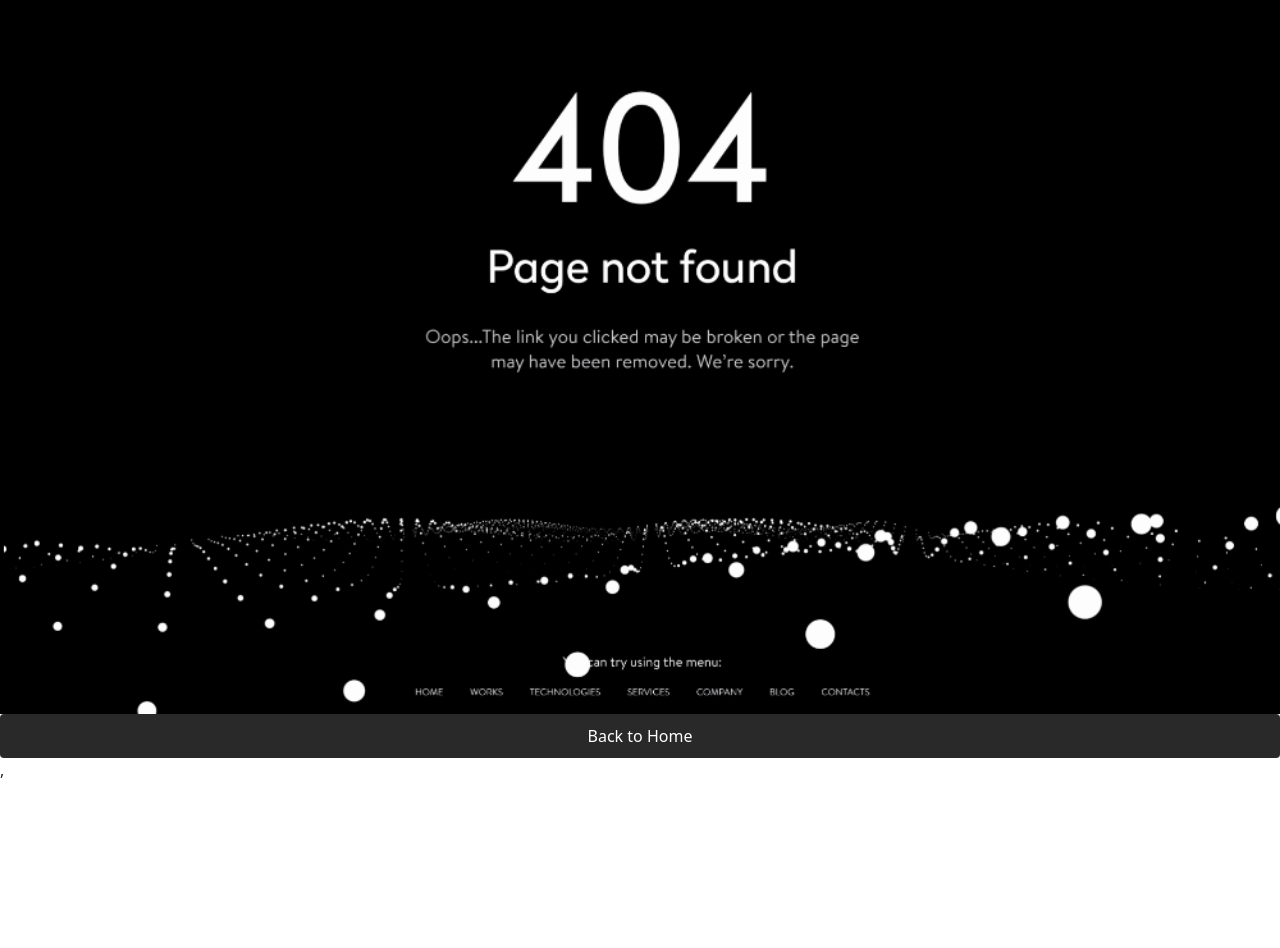
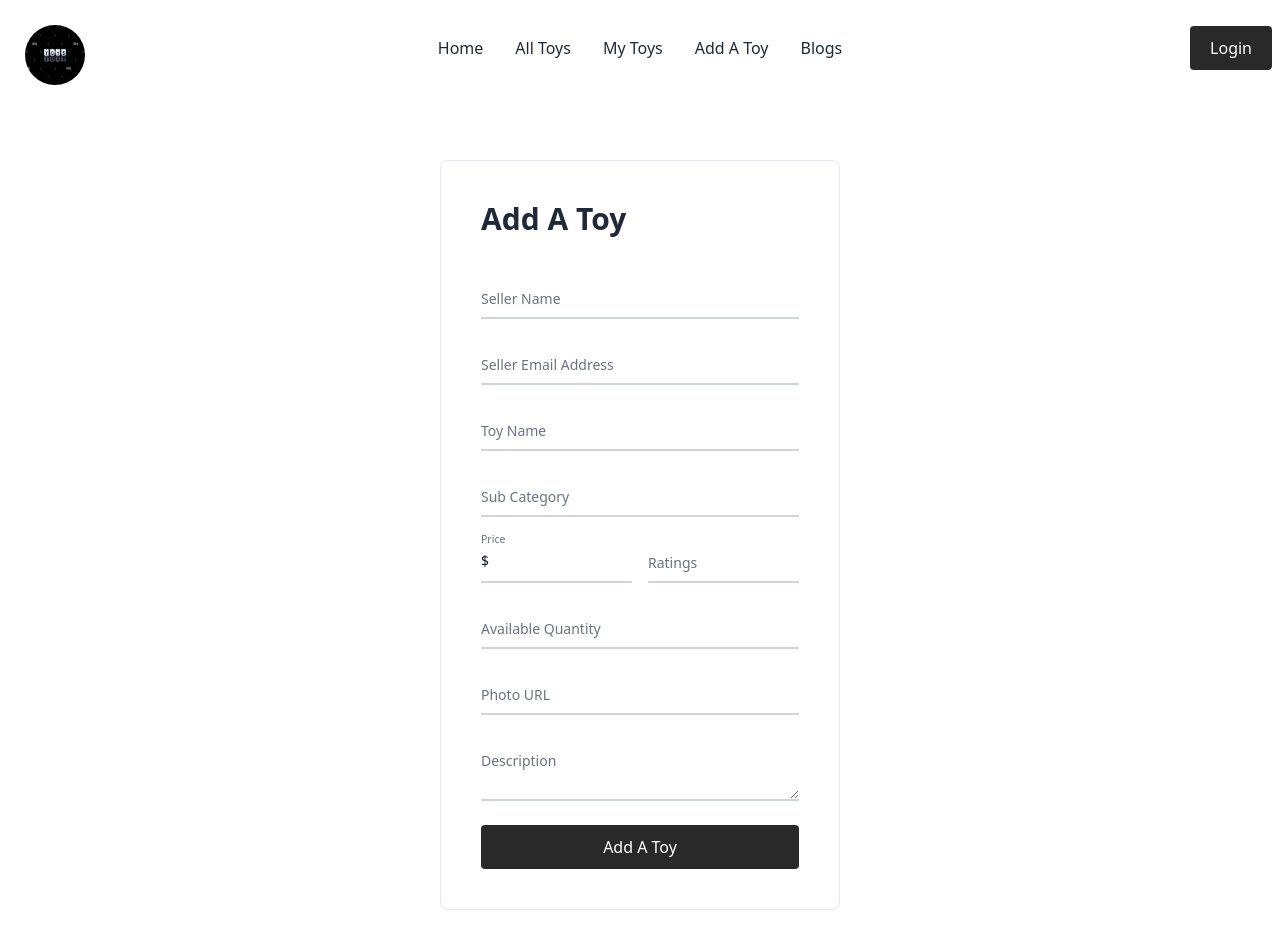
Before and after one commit to Mehetaj/toys-market-client, a React (Vite) app: page /addtoy in a window 1280 px wide. Shown: the top 948 px of the page. Before the commit the page ends 800 px from the top, so only its background shows below. Built offline with nearby package versions, Linux system fonts and the light colour scheme; no server answers.

Commit message:
add toy added functionality complete

```diff
--- a/package.json
+++ b/package.json
@@ -16,7 +16,8 @@
     "react-dom": "^18.2.0",
     "react-rating": "^2.0.5",
     "react-router-dom": "^6.11.1",
-    "react-tabs": "^6.0.1"
+    "react-tabs": "^6.0.1",
+    "sweetalert2": "^11.7.5"
   },
   "devDependencies": {
     "@types/react": "^18.0.28",
--- /dev/null
+++ b/src/Pages/Home/Addtoy/Addtoy.jsx
@@ -0,0 +1,104 @@
+import React, { useContext } from 'react';
+import { AuthContext } from '../../../Authprovider/AuthProvider';
+
+
+
+/**
+ * Picture URL of the toy,
+Name,
+seller name (if available from the logged in user)
+seller email (info from the logged in user)
+Sub-category ( For example: if the website is based on Educational and learning toys, the sub-categories can be Math Toys, Language Toys, and Science Toys.)
+Price,
+Rating,
+Available quantity
+Detail description
+ * */
+
+const Addtoy = () => {
+    const { user } = useContext(AuthContext);
+
+
+    const handleAddToy = e => {
+        e.preventDefault()
+        const form = e.target;
+        const picture = form.photo.value;
+        const name = form.name.value;
+        const price = form.price.value;
+        const ratings = form.ratings.value;
+        const sub = form.sub.value;
+        const description = form.description.value
+        const quantity = form.quantity.value;
+
+        const newToy = {name,price,ratings,sub,description,quantity}
+        console.log(newToy);
+
+        fetch('http://localhost:5000/sportstoys',{
+            method: 'POST',
+            headers: {
+                'content-type' : 'application/json'
+            },
+            body: JSON.stringify(newToy)
+        })
+        .then(res => res.json())
+        .then(data => {
+            console.log(data);
+            if (data.insertedId) {
+
+            }
+        })
+    }
+
+    return (
+        <div className='w-[400px] mx-auto my-20 border p-10 rounded-lg'>
+            <h1 className='text-3xl font-bold mb-10'>Add A Toy</h1>
+            <form onSubmit={handleAddToy}>
+                <div className="relative z-0 w-full mb-6 group">
+                    <input defaultValue={user?.displayName} type="text" name="sellername" id="" className="block py-2.5 px-0 w-full text-sm text-gray-900 bg-transparent border-0 border-b-2 border-gray-300 appearance-none dark:text-white dark:border-gray-600 dark:focus:border-gray-500 focus:outline-none focus:ring-0 focus:border-gray-600 peer" placeholder=" " required />
+                    <label htmlFor="" className="peer-focus:font-medium absolute text-sm text-gray-500 dark:text-gray-400 duration-300 transform -translate-y-6 scale-75 top-3 -z-10 origin-[0] peer-focus:left-0 peer-focus:text-gray-600 peer-focus:dark:text-gray-500 peer-placeholder-shown:scale-100 peer-placeholder-shown:translate-y-0 peer-focus:scale-75 peer-focus:-translate-y-6">Seller Name</label>
+                </div>
+                <div className="relative z-0 w-full mb-6 group">
+                    <input defaultValue={user?.email} type="email" name="selleremail" id="" className="block py-2.5 px-0 w-full text-sm text-gray-900 bg-transparent border-0 border-b-2 border-gray-300 appearance-none dark:text-white dark:border-gray-600 dark:focus:border-gray-500 focus:outline-none focus:ring-0 focus:border-gray-600 peer" placeholder=" " required />
+                    <label htmlFor="" className="peer-focus:font-medium absolute text-sm text-gray-500 dark:text-gray-400 duration-300 transform -translate-y-6 scale-75 top-3 -z-10 origin-[0] peer-focus:left-0 peer-focus:text-gray-600 peer-focus:dark:text-gray-500 peer-placeholder-shown:scale-100 peer-placeholder-shown:translate-y-0 peer-focus:scale-75 peer-focus:-translate-y-6">Seller Email Address</label>
+                </div>
+                <div className="relative z-0 w-full mb-6 group">
+                    <input type="text" name="name" id="" className="block py-2.5 px-0 w-full text-sm text-gray-900 bg-transparent border-0 border-b-2 border-gray-300 appearance-none dark:text-white dark:border-gray-600 dark:focus:border-gray-500 focus:outline-none focus:ring-0 focus:border-gray-600 peer" placeholder=" " required />
+                    <label htmlFor="" className="peer-focus:font-medium absolute text-sm text-gray-500 dark:text-gray-400 duration-300 transform -translate-y-6 scale-75 top-3 -z-10 origin-[0] peer-focus:left-0 peer-focus:text-gray-600 peer-focus:dark:text-gray-500 peer-placeholder-shown:scale-100 peer-placeholder-shown:translate-y-0 peer-focus:scale-75 peer-focus:-translate-y-6">Toy Name</label>
+                </div>
+                <div className="relative z-0 w-full mb-6 group">
+                    <input type="text" name="sub" id="" className="block py-2.5 px-0 w-full text-sm text-gray-900 bg-transparent border-0 border-b-2 border-gray-300 appearance-none dark:text-white dark:border-gray-600 dark:focus:border-gray-500 focus:outline-none focus:ring-0 focus:border-gray-600 peer" placeholder=" " required />
+                    <label htmlFor="" className="peer-focus:font-medium absolute text-sm text-gray-500 dark:text-gray-400 duration-300 transform -translate-y-6 scale-75 top-3 -z-10 origin-[0] peer-focus:left-0 peer-focus:text-gray-600 peer-focus:dark:text-gray-500 peer-placeholder-shown:scale-100 peer-placeholder-shown:translate-y-0 peer-focus:scale-75 peer-focus:-translate-y-6">Sub Category</label>
+                </div>
+
+                <div className='grid grid-cols-1 lg:grid-cols-2 gap-4'>
+                    <div className="relative z-0 w-full mb-6 group">
+                        <input defaultValue="$ " type="text" name="price" id="" className="block py-2.5 px-0 w-full text-sm text-gray-900 bg-transparent border-0 border-b-2 border-gray-300 appearance-none dark:text-white dark:border-gray-600 dark:focus:border-gray-500 focus:outline-none focus:ring-0 focus:border-gray-600 peer" placeholder=" " required />
+                        <label htmlFor="" className="peer-focus:font-medium absolute text-sm text-gray-500 dark:text-gray-400 duration-300 transform -translate-y-6 scale-75 top-3 -z-10 origin-[0] peer-focus:left-0 peer-focus:text-gray-600 peer-focus:dark:text-gray-500 peer-placeholder-shown:scale-100 peer-placeholder-shown:translate-y-0 peer-focus:scale-75 peer-focus:-translate-y-6">Price</label>
+                    </div>
+                    <div className="relative z-0 w-full mb-6 group">
+                        <input type="text" name="ratings" id="" className="block py-2.5 px-0 w-full text-sm text-gray-900 bg-transparent border-0 border-b-2 border-gray-300 appearance-none dark:text-white dark:border-gray-600 dark:focus:border-gray-500 focus:outline-none focus:ring-0 focus:border-gray-600 peer" placeholder=" " required />
+                        <label htmlFor="" className="peer-focus:font-medium absolute text-sm text-gray-500 dark:text-gray-400 duration-300 transform -translate-y-6 scale-75 top-3 -z-10 origin-[0] peer-focus:left-0 peer-focus:text-gray-600 peer-focus:dark:text-gray-500 peer-placeholder-shown:scale-100 peer-placeholder-shown:translate-y-0 peer-focus:scale-75 peer-focus:-translate-y-6">Ratings</label>
+                    </div>
+                </div>
+
+                <div className="relative z-0 w-full mb-6 group">
+                    <input type="number" name="quantity" id="" className="block py-2.5 px-0 w-full text-sm text-gray-900 bg-transparent border-0 border-b-2 border-gray-300 appearance-none dark:text-white dark:border-gray-600 dark:focus:border-gray-500 focus:outline-none focus:ring-0 focus:border-gray-600 peer" placeholder=" " required />
+                    <label htmlFor="" className="peer-focus:font-medium absolute text-sm text-gray-500 dark:text-gray-400 duration-300 transform -translate-y-6 scale-75 top-3 -z-10 origin-[0] peer-focus:left-0 peer-focus:text-gray-600 peer-focus:dark:text-gray-500 peer-placeholder-shown:scale-100 peer-placeholder-shown:translate-y-0 peer-focus:scale-75 peer-focus:-translate-y-6">Available Quantity</label>
+                </div>
+                <div className="relative z-0 w-full mb-6 group">
+                    <input type="text" name="photo" id="" className="block py-2.5 px-0 w-full text-sm text-gray-900 bg-transparent border-0 border-b-2 border-gray-300 appearance-none dark:text-white dark:border-gray-600 dark:focus:border-gray-500 focus:outline-none focus:ring-0 focus:border-gray-600 peer" placeholder=" " required />
+                    <label htmlFor="" className="peer-focus:font-medium absolute text-sm text-gray-500 dark:text-gray-400 duration-300 transform -translate-y-6 scale-75 top-3 -z-10 origin-[0] peer-focus:left-0 peer-focus:text-gray-600 peer-focus:dark:text-gray-500 peer-placeholder-shown:scale-100 peer-placeholder-shown:translate-y-0 peer-focus:scale-75 peer-focus:-translate-y-6">Photo URL</label>
+                </div>
+                <div className="relative z-0 w-full mb-6 group">
+                    <textarea type="text" name="description" id="" className="block py-2.5 px-0 w-full text-sm text-gray-900 bg-transparent border-0 border-b-2 border-gray-300 appearance-none dark:text-white dark:border-gray-600 dark:focus:border-gray-500 focus:outline-none focus:ring-0 focus:border-gray-600 peer" placeholder="" required />
+                    <label htmlFor="" className="peer-focus:font-medium absolute text-sm text-gray-500 dark:text-gray-400 duration-300 transform -translate-y-6 scale-75 top-3 -z-10 origin-[0] peer-focus:left-0 peer-focus:text-gray-600 peer-focus:dark:text-gray-500 peer-placeholder-shown:scale-100 peer-placeholder-shown:translate-y-0 peer-focus:scale-75 peer-focus:-translate-y-6">Description</label>
+                </div>
+
+                <input type="submit" value="Add A Toy" className='btn-primary w-full' />
+
+            </form>
+        </div>
+    );
+};
+
+export default Addtoy;
--- a/src/Pages/Home/Shared/Navbar.jsx
+++ b/src/Pages/Home/Shared/Navbar.jsx
@@ -37,13 +37,9 @@ const Navbar = () => {
                 <div className="navbar-center hidden lg:flex">
                     <ul className="menu menu-horizontal px-1">
                         <li><Link>Home</Link></li>
-                        <li tabIndex={0}>
-                            <Link to="/alltoys">
-                                All Toys
-                            </Link>
-                        </li>
+                        <li tabIndex={0}><Link to="/alltoys">All Toys</Link></li>
                         <li><Link>My Toys</Link></li>
-                        <li><Link>Add A Toy</Link></li>
+                        <li><Link to='/addtoy'>Add A Toy</Link></li>
                         <li><Link>Blogs</Link></li>
                     </ul>
                 </div>
--- a/src/Routes/Router.jsx
+++ b/src/Routes/Router.jsx
@@ -6,6 +6,7 @@ import Home from "../Pages/Home/Home"
 import Error from "../Pages/Error/Error"
 import AllToys from "../Pages/Home/Alltoy/AllToys"
 import ToysDetails from "../Pages/Home/Alltoy/ToysDetails"
+import Addtoy from "../Pages/Home/Addtoy/Addtoy"
 
 const router = createBrowserRouter([
     {
@@ -32,7 +33,11 @@ const router = createBrowserRouter([
             {
                 path: '/alltoys/:id',
                 element: <ToysDetails />,
-                loader: ({params}) => fetch(`http://localhost:5000/sportstoys/${params.id}`)
+                loader: ({ params }) => fetch(`http://localhost:5000/sportstoys/${params.id}`)
+            },
+            {
+                path: '/addtoy',
+                element: <Addtoy />
             }
         ]
     },
```
Also changed, not shown: 1 other file (tests, documents, lock files or other folders).
